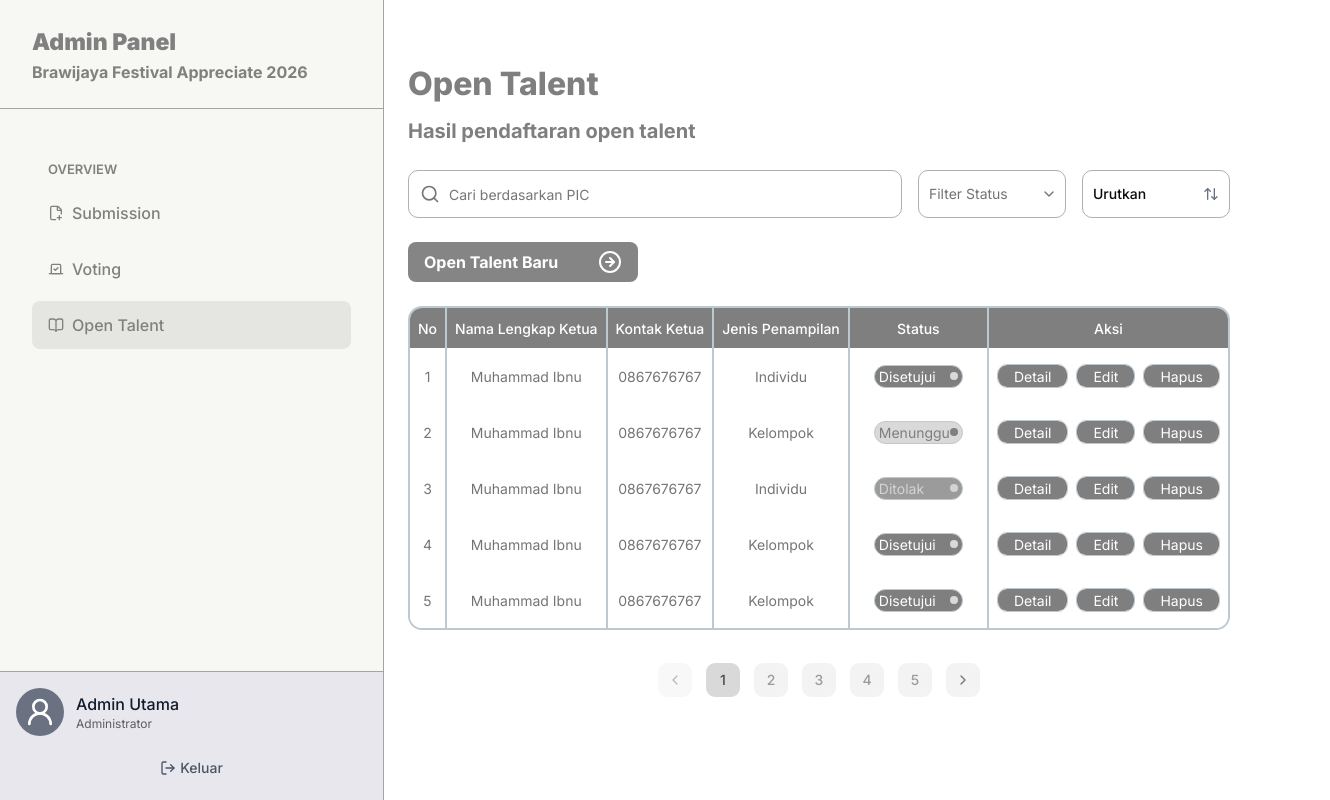
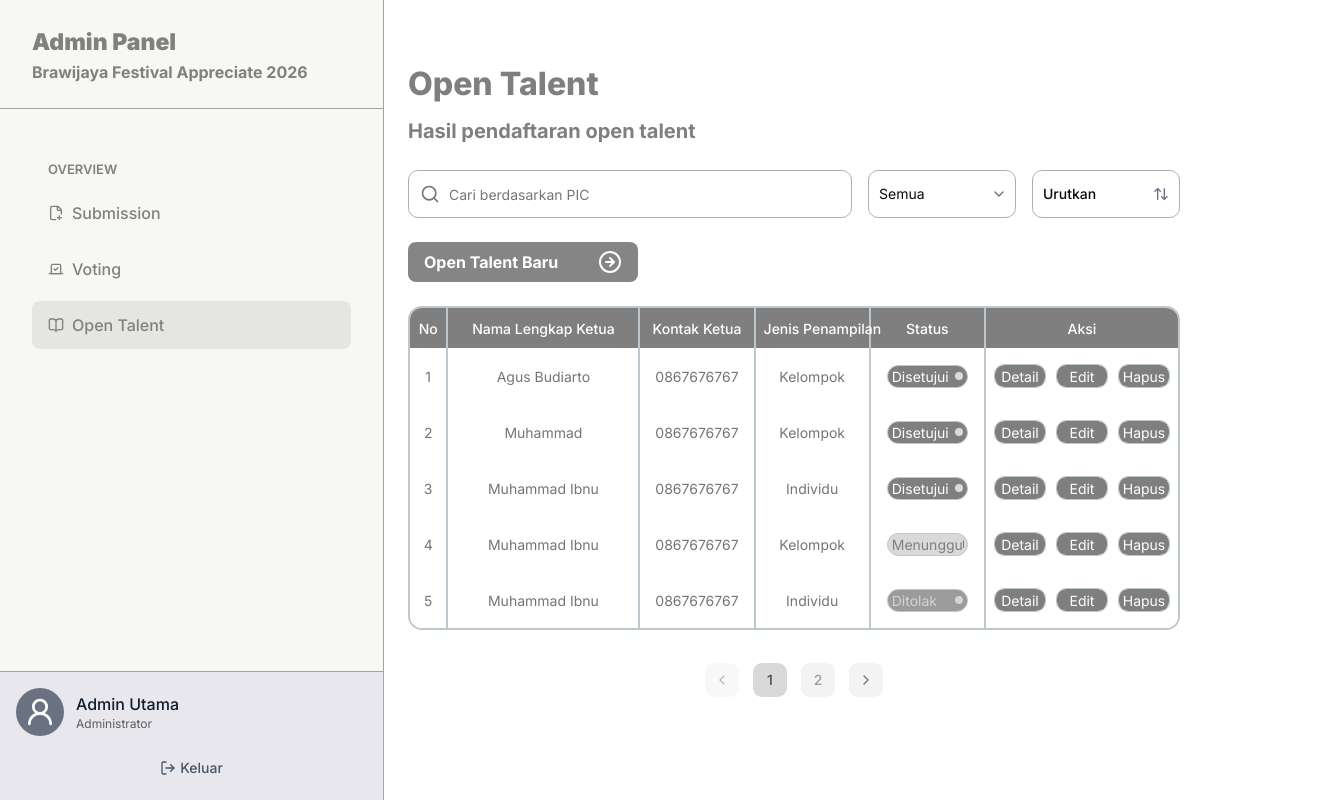
Before and after one commit to Braciette-Team-2025/braciette-2026, a Next.js app: page /admin/open-talent in a window 1280 px wide. Shown: the whole page, 1330 px wide, since content can reach past the window. Built offline with nearby package versions, Linux system fonts and the light colour scheme.

Commit message:
feat: add pagination, fixing form bug, and adjusting table

```diff
--- a/src/feature/admin/open-talent/components/AddTalentButton.tsx
+++ b/src/feature/admin/open-talent/components/AddTalentButton.tsx
@@ -9,7 +9,7 @@ export default function AddTalentButton({ onClick }: AddTalentButtonProps) {
     <div className="w-fit">
       <button
         onClick={() => onClick()}
-        className="flex items-center bg-[#858585] text-white px-4 py-2 space-x-10 rounded-[8px]"
+        className="flex items-center bg-[#858585] text-white px-4 py-2 space-x-10 rounded-[8px] cursor-pointer"
       >
         <h1 className="font-bold text-[16px]">Open Talent Baru</h1>
         <CircleArrowRight className="text-[24px]" />
--- a/src/feature/admin/open-talent/components/table/ActionButton.tsx
+++ b/src/feature/admin/open-talent/components/table/ActionButton.tsx
@@ -15,12 +15,12 @@ export function ActionButtons({
   data,
 }: ActionButtonsProps) {
   return (
-    <div className="flex gap-2 items-center justify-between">
+    <div className="flex w-full gap-[10px] items-center">
       <Button
         onClick={() => onDetail(data)}
         size="xs"
         variant="secondary"
-        className="border border-[#BEC8CF] bg-[#7F7F7F] text-white text-[14px] font-normal rounded-lg px-4"
+        className="flex-1 border border-[#BEC8CF] bg-[#7F7F7F] text-white text-[14px] font-normal rounded-lg px-0"
       >
         Detail
       </Button>
@@ -29,7 +29,7 @@ export function ActionButtons({
         onClick={() => onEdit(data)}
         size="xs"
         variant="secondary"
-        className="border border-[#BEC8CF] bg-[#7F7F7F] text-white text-[14px] font-normal rounded-lg px-4"
+        className="flex-1 border border-[#BEC8CF] bg-[#7F7F7F] text-white text-[14px] font-normal rounded-lg px-0"
       >
         Edit
       </Button>
@@ -38,7 +38,7 @@ export function ActionButtons({
         onClick={() => onDelete(data.id)}
         size="xs"
         variant="secondary"
-        className="border border-[#BEC8CF] bg-[#7F7F7F] text-white text-[14px] font-normal rounded-lg px-4"
+        className="flex-1 border border-[#BEC8CF] bg-[#7F7F7F] text-white text-[14px] font-normal rounded-lg px-0"
       >
         Hapus
       </Button>
--- a/src/feature/admin/open-talent/components/table/OpenTalentTable.tsx
+++ b/src/feature/admin/open-talent/components/table/OpenTalentTable.tsx
@@ -11,10 +11,18 @@ import { ActionButtons } from "./ActionButton";
 import EmptyTable from "./EmptyTable";
 import OpenTalentDetailModal from "../modal/OpenTalentDetailModal";
 import ConfirmationDialog from "../modal/ConfirmationDialog";
-import { dummyData } from "../../constants";
+import { OpenTalentData } from "../../types";
 import { useOpenTalentTable } from "../../hooks/useOpenTalentTable";
 
-export default function OpenTalentTable() {
+interface OpenTalentTableProps {
+  data: OpenTalentData[];
+  startIndex: number;
+}
+
+export default function OpenTalentTable({
+  data,
+  startIndex,
+}: OpenTalentTableProps) {
   const {
     detailModalOpen,
     setDetailModalOpen,
@@ -28,11 +36,19 @@ export default function OpenTalentTable() {
 
   return (
     <>
-      <div className="overflow-hidden rounded-xl border-2 border-[#BEC8CF]">
-        <Table className="border-separate border-spacing-0 text-[14px]">
+      <div className="overflow-hidden rounded-xl border-2 border-[#BEC8CF] w-full">
+        <Table className="w-full table-fixed border-separate border-spacing-0 text-[14px]">
+          <colgroup>
+            <col style={{ width: "5%" }} />
+            <col style={{ width: "25%" }} />
+            <col style={{ width: "15%" }} />
+            <col style={{ width: "15%" }} />
+            <col style={{ width: "15%" }} />
+            <col style={{ width: "25%" }} />
+          </colgroup>
           <TableHeader>
             <TableRow className="bg-[#7F7F7F] font-inter font-semibold text-white hover:bg-[#7F7F7F]">
-              <TableHead className="border-r-2 border-[#BEC8CF] text-center text-white w-[60px]">
+              <TableHead className="border-r-2 border-[#BEC8CF] text-center text-white">
                 No
               </TableHead>
               <TableHead className="border-r-2 border-[#BEC8CF] text-center text-white">
@@ -47,44 +63,42 @@ export default function OpenTalentTable() {
               <TableHead className="border-r-2 border-[#BEC8CF] text-center text-white">
                 Status
               </TableHead>
-              <TableHead className="text-center text-white w-[300px]">
-                Aksi
-              </TableHead>
+              <TableHead className="text-center text-white">Aksi</TableHead>
             </TableRow>
           </TableHeader>
 
           <TableBody className="text-[#757575]">
-            {dummyData.length === 0 ? (
+            {data.length === 0 ? (
               <EmptyTable colSpan={6} />
             ) : (
-              dummyData.map((data, index) => (
+              data.map((item, index) => (
                 <TableRow
-                  key={data.id}
+                  key={item.id}
                   className="text-center bg-white hover:bg-white"
                 >
                   <TableCell className="border-r-2 border-[#BEC8CF] py-4">
-                    {index + 1}
+                    {startIndex + index + 1}
+                  </TableCell>
+
+                  <TableCell className="border-r-2 border-[#BEC8CF] py-4 break-words whitespace-normal">
+                    {item.namaKetua}
                   </TableCell>
 
                   <TableCell className="border-r-2 border-[#BEC8CF] py-4">
-                    {data.namaKetua}
+                    {item.kontakKetua}
                   </TableCell>
 
                   <TableCell className="border-r-2 border-[#BEC8CF] py-4">
-                    {data.kontakKetua}
+                    {item.jenisPenampilan}
                   </TableCell>
 
-                  <TableCell className="border-r-2 border-[#BEC8CF] py-4">
-                    {data.jenisPenampilan}
-                  </TableCell>
-
-                  <TableCell className="border-r-2 border-[#BEC8CF] py-4 px-6">
-                    <StatusBadge status={data.status} />
+                  <TableCell className="border-r-2 border-[#BEC8CF] py-4 px-4">
+                    <StatusBadge status={item.status} />
                   </TableCell>
 
                   <TableCell className="py-4">
                     <ActionButtons
-                      data={data}
+                      data={item}
                       onDetail={handleOpenDetail}
                       onEdit={() => {}}
                       onDelete={handleOpenDelete}
--- a/src/feature/admin/open-talent/constants/index.ts
+++ b/src/feature/admin/open-talent/constants/index.ts
@@ -45,7 +45,39 @@ export const dummyData: OpenTalentData[] = [
   },
   {
     id: 5,
-    namaKetua: "Muhammad Ibnu",
+    namaKetua: "Muhammad Ibnu Muhammad Ibnu Muhammad Ibnu",
+    kontakKetua: "0867676767",
+    jenisPenampilan: "Kelompok",
+    status: "approved",
+    ...baseData,
+  },
+  {
+    id: 6,
+    namaKetua: "Muhammad Ibnu Muhammad Ibnu Muhammad Ibnu",
+    kontakKetua: "0867676767",
+    jenisPenampilan: "Kelompok",
+    status: "approved",
+    ...baseData,
+  },
+  {
+    id: 7,
+    namaKetua: "Muhammad Ibnu Muhammad",
+    kontakKetua: "0867676767",
+    jenisPenampilan: "Kelompok",
+    status: "approved",
+    ...baseData,
+  },
+  {
+    id: 8,
+    namaKetua: "Muhammad ",
+    kontakKetua: "0867676767",
+    jenisPenampilan: "Kelompok",
+    status: "approved",
+    ...baseData,
+  },
+  {
+    id: 9,
+    namaKetua: "Agus Budiarto ",
     kontakKetua: "0867676767",
     jenisPenampilan: "Kelompok",
     status: "approved",
--- a/src/feature/admin/open-talent/container/OpenTalentContainer.tsx
+++ b/src/feature/admin/open-talent/container/OpenTalentContainer.tsx
@@ -7,9 +7,23 @@ import OpenTalentTable from "../components/table/OpenTalentTable";
 import Pagination from "../components/Pagination";
 
 import { useRouter } from "next/navigation";
+import { useOpenTalentList } from "../hooks/useOpenTalentList";
 
 export default function OpenTalentContainer() {
   const router = useRouter();
+  const {
+    paginatedData,
+    startIndex,
+    totalPages,
+    currentPage,
+    setCurrentPage,
+    search,
+    setSearch,
+    statusFilter,
+    setStatusFilter,
+    sortBy,
+    setSortBy,
+  } = useOpenTalentList();
 
   return (
     <div className="py-15 pl-6 pr-[100px] bg-white min-h-screen space-y-6">
@@ -20,11 +34,11 @@ export default function OpenTalentContainer() {
 
       <div className="flex justify-between gap-4">
         <div className="flex-1">
-          <SearchBar value={""} onChange={() => {}} />
+          <SearchBar value={search} onChange={setSearch} />
         </div>
         <div className="flex gap-4">
-          <FilterStatus value={""} onValueChange={() => {}} />
-          <SortButton value={"az"} onChange={() => {}} />
+          <FilterStatus value={statusFilter} onValueChange={setStatusFilter} />
+          <SortButton value={sortBy} onChange={setSortBy} />
         </div>
       </div>
 
@@ -34,9 +48,15 @@ export default function OpenTalentContainer() {
         />
       </div>
 
-      <OpenTalentTable />
+      <OpenTalentTable data={paginatedData} startIndex={startIndex} />
 
-      <Pagination currentPage={1} totalPages={5} onPageChange={() => {}} />
+      {totalPages > 1 && (
+        <Pagination
+          currentPage={currentPage}
+          totalPages={totalPages}
+          onPageChange={setCurrentPage}
+        />
+      )}
     </div>
   );
 }
--- a/src/feature/admin/open-talent/hooks/useCreateOpenTalent.ts
+++ b/src/feature/admin/open-talent/hooks/useCreateOpenTalent.ts
@@ -16,7 +16,7 @@ export function useCreateOpenTalent() {
 
   const [stepTwoData, setStepTwoData] = useState({
     talentDitampilkan: "",
-    jenisPenampilan: "",
+    jenisPenampilan: "individu",
     jumlahAnggota: 1,
     linkDrive: "",
   });
--- /dev/null
+++ b/src/feature/admin/open-talent/hooks/useOpenTalentList.ts
@@ -0,0 +1,74 @@
+"use client";
+
+import { useMemo, useState } from "react";
+import { dummyData } from "../constants";
+
+const ITEMS_PER_PAGE = 5;
+
+export function useOpenTalentList() {
+  const [search, setSearch] = useState("");
+  const [statusFilter, setStatusFilter] = useState("semua");
+  const [sortBy, setSortBy] = useState<"az" | "za">("az");
+  const [currentPage, setCurrentPage] = useState(1);
+
+  function resetPage() {
+    setCurrentPage(1);
+  }
+
+  const filteredData = useMemo(() => {
+    let data = [...dummyData];
+
+    if (search) {
+      data = data.filter((item) =>
+        item.namaKetua.toLowerCase().includes(search.toLowerCase()),
+      );
+    }
+
+    if (statusFilter !== "semua") {
+      data = data.filter((item) => item.status === statusFilter);
+    }
+
+    data.sort((a, b) =>
+      sortBy === "az"
+        ? a.namaKetua.localeCompare(b.namaKetua)
+        : b.namaKetua.localeCompare(a.namaKetua),
+    );
+
+    return data;
+  }, [search, statusFilter, sortBy]);
+
+  const totalPages = Math.max(
+    1,
+    Math.ceil(filteredData.length / ITEMS_PER_PAGE),
+  );
+
+  const paginatedData = filteredData.slice(
+    (currentPage - 1) * ITEMS_PER_PAGE,
+    currentPage * ITEMS_PER_PAGE,
+  );
+
+  const startIndex = (currentPage - 1) * ITEMS_PER_PAGE;
+
+  return {
+    paginatedData,
+    startIndex,
+    totalPages,
+    currentPage,
+    setCurrentPage,
+    search,
+    setSearch: (value: string) => {
+      setSearch(value);
+      resetPage();
+    },
+    statusFilter,
+    setStatusFilter: (value: string) => {
+      setStatusFilter(value);
+      resetPage();
+    },
+    sortBy,
+    setSortBy: (value: "az" | "za") => {
+      setSortBy(value);
+      resetPage();
+    },
+  };
+}
```
